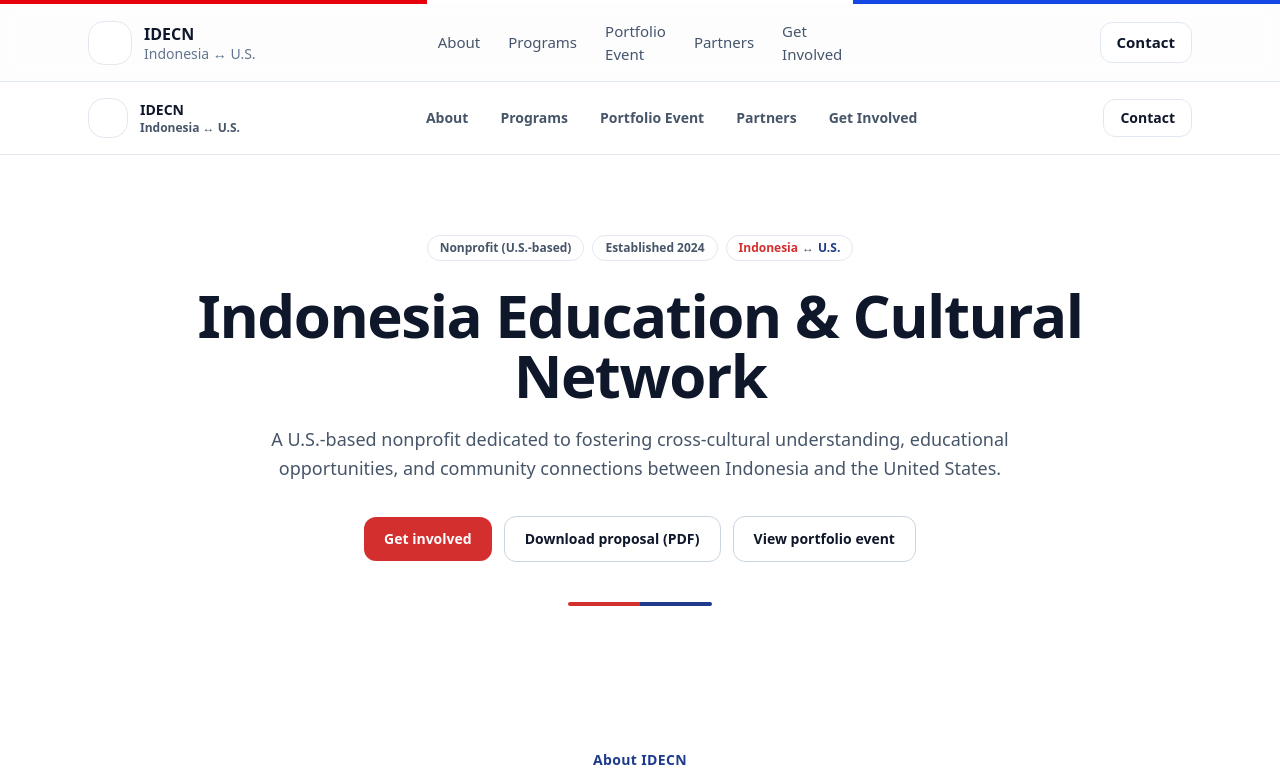
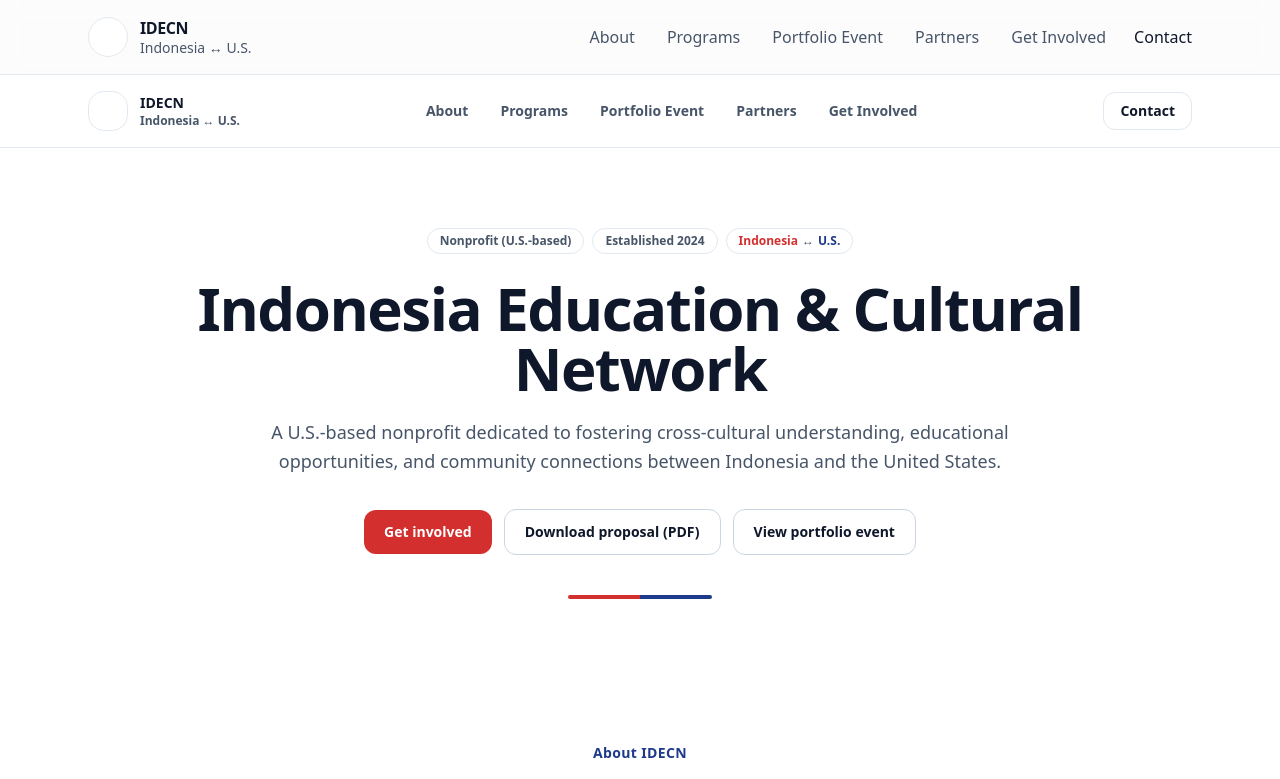
Before and after one commit to niyellll/web_indonesia_cd, a Next.js app: page / in a window 1280 px wide. Shown: the top 779 px of the page. Built offline with nearby package versions, Linux system fonts and the light colour scheme.

Commit message:
Update Navbar.tsx344

```diff
--- a/components/Navbar.tsx
+++ b/components/Navbar.tsx
@@ -1,5 +1,3 @@
-"use client";
-
 import Link from "next/link";
 
 const NAV = [
@@ -12,59 +10,52 @@ const NAV = [
 
 export default function Navbar() {
   return (
-    <header className="sticky top-0 z-50 bg-white/90 backdrop-blur border-b border-slate-200">
-      {/* garis merah - putih - biru (bukan gradasi) */}
-      <div className="h-1 w-full">
-        <div className="grid h-full grid-cols-3">
-          <div className="bg-red-600" />
-          <div className="bg-white" />
-          <div className="bg-blue-700" />
-        </div>
-      </div>
-
-      <div className="mx-auto max-w-6xl px-4 sm:px-6 py-4">
-        <div className="grid grid-cols-3 items-center">
-          {/* kiri: logo */}
+    <header className="sticky top-0 z-50 border-b border-[var(--line)] bg-white/85 backdrop-blur">
+      <div className="mx-auto flex max-w-6xl items-center justify-between px-4 py-4 sm:px-6">
         <Link href="/" className="flex items-center gap-3">
-            <div className="h-11 w-11 rounded-2xl border border-slate-200 bg-white" />
+          <div className="h-10 w-10 rounded-full border border-[var(--line)] bg-white" />
           <div className="leading-tight">
-              <p className="text-[15px] sm:text-base font-semibold text-slate-900">IDECN</p>
-              <p className="text-xs sm:text-sm text-slate-500 -mt-0.5">Indonesia ↔ U.S.</p>
+            <p className="text-base font-extrabold tracking-tight text-[var(--ink)]">IDECN</p>
+            <p className="text-sm text-[var(--muted)] -mt-0.5">Indonesia ↔ U.S.</p>
           </div>
         </Link>
 
-          {/* tengah: nav (rata tengah) */}
-          <nav className="hidden md:flex items-center justify-center gap-7 text-[15px] font-medium text-slate-600">
-            {NAV.map((n) => (
-              <a key={n.href} href={n.href} className="hover:text-slate-900">
-                {n.label}
+        {/* desktop */}
+        <nav className="hidden items-center gap-2 md:flex">
+          {NAV.map((item) => (
+            <a
+              key={item.href}
+              href={item.href}
+              className="rounded-xl px-3 py-2 text-base font-medium text-[var(--muted)] hover:bg-black/5 hover:text-[var(--ink)]"
+            >
+              {item.label}
             </a>
           ))}
+          <a href="#contact" className="btn-primary ml-2">
+            Contact
+          </a>
         </nav>
 
-          {/* kanan: contact */}
-          <div className="flex justify-end">
+        {/* mobile */}
+        <details className="md:hidden">
+          <summary className="list-none rounded-xl border border-[var(--line)] bg-white px-3 py-2 text-base">
+            Menu
+          </summary>
+          <div className="mt-2 grid gap-1 rounded-2xl border border-[var(--line)] bg-white p-3">
+            {NAV.map((item) => (
               <a
-              href="#contact"
-              className="inline-flex items-center justify-center rounded-xl border border-slate-200 bg-white px-4 py-2 text-[15px] font-semibold text-slate-900 hover:bg-slate-50"
+                key={item.href}
+                href={item.href}
+                className="rounded-xl px-3 py-2 text-base hover:bg-black/5"
               >
+                {item.label}
+              </a>
+            ))}
+            <a href="#contact" className="btn-primary mt-2 text-center">
               Contact
             </a>
           </div>
-        </div>
-
-        {/* mobile nav */}
-        <div className="md:hidden mt-3 flex flex-wrap gap-2 justify-center">
-          {NAV.map((n) => (
-            <a
-              key={n.href}
-              href={n.href}
-              className="rounded-xl border border-slate-200 bg-white px-3 py-2 text-sm text-slate-700"
-            >
-              {n.label}
-            </a>
-          ))}
-        </div>
+        </details>
       </div>
     </header>
   );
```
Lines whose indentation alone changed are shown as unchanged.
